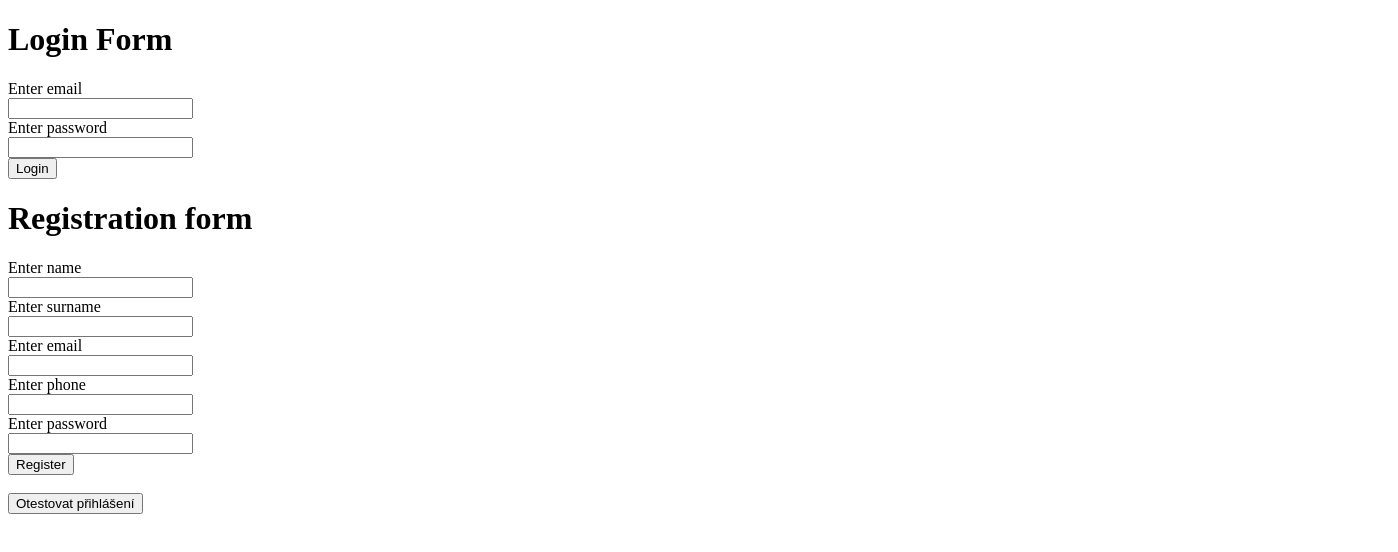
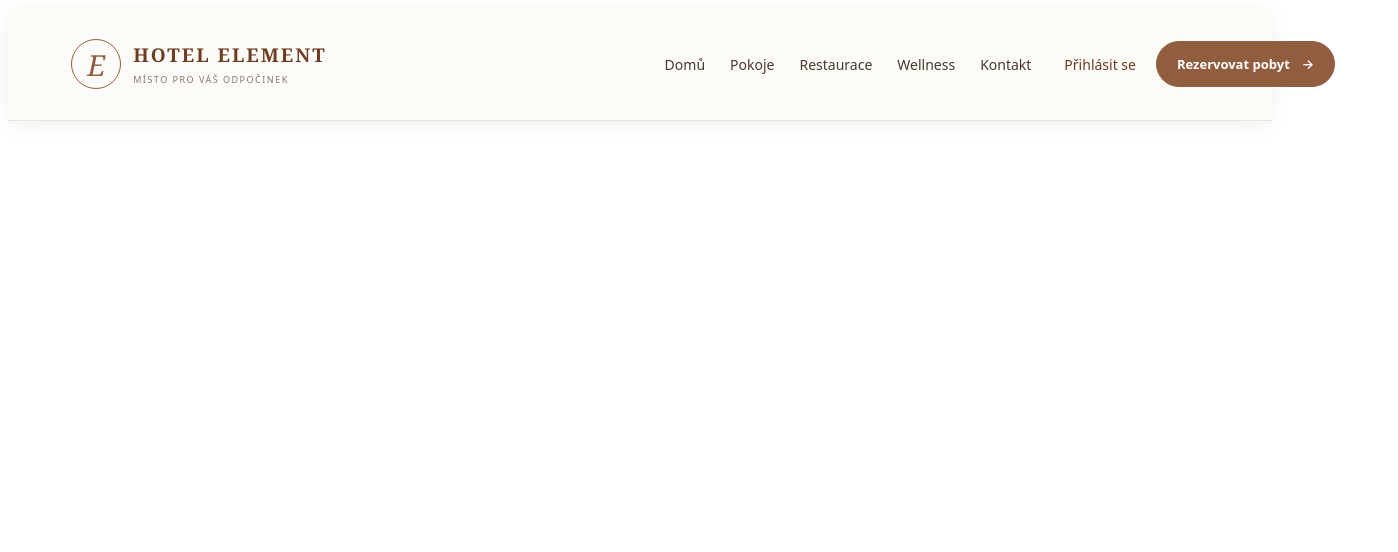
Before and after one commit to ondrakodat/HotelSystem_GUI, a Vue app: page /login in a window 1280 px wide. Shown: the top 552 px of the page, 1398 px wide, since content can reach past the window. Built offline with nearby package versions, Linux system fonts and the light colour scheme.

Commit message:
Added top menu from C# hotel system

```diff
--- a/src/App.vue
+++ b/src/App.vue
@@ -1,14 +1,11 @@
 <script setup lang="ts">
+import HeaderMenu from './components/HeaderMenu.vue';
 import Login from './components/LoginForm.vue'
 import Registration from './components/RegisterForm.vue'
-import Test from './components/Test.vue'
 </script>
 
 <template>
-  <Login />
-  <Registration />
-  <br>
-  <Test />
+  <HeaderMenu />
 </template>
 
 <style scoped>
--- /dev/null
+++ b/src/components/HeaderMenu.css
@@ -0,0 +1,272 @@
+.hotel-header {
+  --hotel-brown: #915d3f;
+  --hotel-dark-brown: #6e3c21;
+  --hotel-cream: #fdfbf8;
+
+  position: relative;
+  z-index: 100;
+  width: 100%;
+  background: var(--hotel-cream);
+  border-bottom: 1px solid rgba(110, 60, 33, 0.12);
+  box-shadow: 0 4px 18px rgba(50, 30, 15, 0.06);
+  font-family: system-ui, -apple-system, BlinkMacSystemFont,
+    "Segoe UI", sans-serif;
+}
+
+.header-container {
+  width: min(1440px, 100%);
+  min-height: 88px;
+  margin-inline: auto;
+  padding: 12px 5%;
+  display: flex;
+  align-items: center;
+  justify-content: space-between;
+  gap: 32px;
+}
+
+/* Logo */
+
+.hotel-logo {
+  display: inline-flex;
+  align-items: center;
+  gap: 12px;
+  flex-shrink: 0;
+  color: var(--hotel-dark-brown);
+  text-decoration: none;
+}
+
+.logo-symbol {
+  width: 48px;
+  height: 48px;
+  display: grid;
+  place-items: center;
+  border: 1px solid var(--hotel-brown);
+  border-radius: 50%;
+  color: var(--hotel-brown);
+  font-family: Georgia, serif;
+  font-size: 29px;
+  font-style: italic;
+}
+
+.logo-text {
+  display: flex;
+  flex-direction: column;
+  gap: 5px;
+}
+
+.logo-name {
+  font-family: Georgia, "Times New Roman", serif;
+  font-size: 19px;
+  font-weight: 600;
+  letter-spacing: 2px;
+  white-space: nowrap;
+}
+
+.logo-subtitle {
+  font-size: 9px;
+  letter-spacing: 1.5px;
+  color: #8a7567;
+  white-space: nowrap;
+}
+
+/* Navigace */
+
+.header-navigation {
+  display: flex;
+  align-items: center;
+  gap: 25px;
+}
+
+.nav-link {
+  position: relative;
+  padding-block: 10px;
+  color: #49382e;
+  font-size: 14px;
+  font-weight: 500;
+  text-decoration: none;
+  white-space: nowrap;
+  transition: color 0.2s ease;
+}
+
+.nav-link::after {
+  position: absolute;
+  right: 0;
+  bottom: 3px;
+  left: 0;
+  height: 2px;
+  background: var(--hotel-brown);
+  content: "";
+  transform: scaleX(0);
+  transform-origin: left;
+  transition: transform 0.2s ease;
+}
+
+.nav-link:hover {
+  color: var(--hotel-brown);
+}
+
+.nav-link:hover::after {
+  transform: scaleX(1);
+}
+
+/* Přihlášení a rezervace */
+
+.header-actions {
+  display: flex;
+  align-items: center;
+  gap: 20px;
+  margin-left: 8px;
+}
+
+.login-link {
+  color: var(--hotel-dark-brown);
+  font-size: 14px;
+  font-weight: 500;
+  text-decoration: none;
+  white-space: nowrap;
+}
+
+.login-link:hover {
+  color: var(--hotel-brown);
+}
+
+.reservation-button {
+  display: inline-flex;
+  align-items: center;
+  justify-content: center;
+  gap: 12px;
+  padding: 13px 20px;
+  border: 1px solid var(--hotel-brown);
+  border-radius: 999px;
+  background: var(--hotel-brown);
+  color: white;
+  font-size: 13px;
+  font-weight: 600;
+  text-decoration: none;
+  white-space: nowrap;
+  transition:
+    background 0.2s ease,
+    border-color 0.2s ease,
+    transform 0.2s ease;
+}
+
+.reservation-button:hover {
+  transform: translateY(-1px);
+  background: var(--hotel-dark-brown);
+  border-color: var(--hotel-dark-brown);
+}
+
+/* Mobilní tlačítko je na desktopu skryté */
+
+.menu-toggle {
+  display: none;
+}
+
+/* Tablet a mobil */
+
+@media (max-width: 1100px) {
+  .header-container {
+    gap: 18px;
+    padding-inline: 3%;
+  }
+
+  .header-navigation {
+    gap: 15px;
+  }
+
+  .header-actions {
+    gap: 12px;
+    margin-left: 0;
+  }
+
+  .logo-name {
+    font-size: 16px;
+    letter-spacing: 1.5px;
+  }
+
+  .logo-subtitle {
+    font-size: 8px;
+    letter-spacing: 1px;
+  }
+
+  .reservation-button {
+    padding: 12px 15px;
+  }
+}
+
+@media (max-width: 850px) {
+  .header-container {
+    min-height: 76px;
+    padding: 12px 5%;
+    flex-wrap: wrap;
+  }
+
+  .logo-symbol {
+    width: 42px;
+    height: 42px;
+    font-size: 25px;
+  }
+
+  .menu-toggle {
+    width: 44px;
+    height: 44px;
+    display: flex;
+    flex-direction: column;
+    align-items: center;
+    justify-content: center;
+    gap: 5px;
+    border: 1px solid rgba(110, 60, 33, 0.25);
+    border-radius: 10px;
+    background: transparent;
+    cursor: pointer;
+  }
+
+  .menu-toggle span {
+    width: 21px;
+    height: 2px;
+    border-radius: 2px;
+    background: var(--hotel-dark-brown);
+  }
+
+  .header-navigation {
+    display: none;
+    width: 100%;
+    flex-direction: column;
+    align-items: stretch;
+    gap: 4px;
+    padding: 12px 0 8px;
+    border-top: 1px solid rgba(110, 60, 33, 0.12);
+  }
+
+  .header-navigation.navigation-open {
+    display: flex;
+  }
+
+  .nav-link {
+    padding: 12px 8px;
+  }
+
+  .nav-link::after {
+    display: none;
+  }
+
+  .header-actions {
+    flex-direction: column;
+    align-items: stretch;
+    gap: 12px;
+    margin-top: 8px;
+    padding-top: 16px;
+    border-top: 1px solid rgba(110, 60, 33, 0.12);
+  }
+
+  .login-link {
+    padding: 8px;
+    text-align: center;
+  }
+
+  .reservation-button {
+    width: 100%;
+    box-sizing: border-box;
+    padding: 14px;
+  }
+}
--- /dev/null
+++ b/src/components/HeaderMenu.vue
@@ -0,0 +1,92 @@
+
+<script setup lang="ts">
+import { ref } from 'vue'
+import './HeaderMenu.css'
+
+const menuOpen = ref(false)
+
+const navigation = [
+  { label: 'Domů', href: '#domu' },
+  { label: 'Pokoje', href: '#pokoje' },
+  { label: 'Restaurace', href: '#restaurace' },
+  { label: 'Wellness', href: '#wellness' },
+  { label: 'Kontakt', href: '#kontakt' },
+]
+
+function closeMenu() {
+  menuOpen.value = false
+}
+</script>
+
+<template>
+  <header class="hotel-header">
+    <div class="header-container">
+      <!-- Logo hotelu -->
+      <a href="#domu" class="hotel-logo" @click="closeMenu">
+        <span class="logo-symbol" aria-hidden="true">E</span>
+
+        <span class="logo-text">
+          <span class="logo-name">HOTEL ELEMENT</span>
+          <span class="logo-subtitle">MÍSTO PRO VÁŠ ODPOČINEK</span>
+        </span>
+      </a>
+
+      <!-- Tlačítko pro mobilní menu -->
+      <button
+        class="menu-toggle"
+        type="button"
+        :aria-expanded="menuOpen"
+        aria-label="Otevřít nebo zavřít navigaci"
+        @click="menuOpen = !menuOpen"
+      >
+        <span></span>
+        <span></span>
+        <span></span>
+      </button>
+
+      <!-- Navigace -->
+      <nav
+        class="header-navigation"
+        :class="{ 'navigation-open': menuOpen }"
+        aria-label="Hlavní navigace"
+      >
+        <a
+          v-for="item in navigation"
+          :key="item.href"
+          :href="item.href"
+          class="nav-link"
+          @click="closeMenu"
+        >
+          {{ item.label }}
+        </a>
+
+        <div class="header-actions">
+          <a href="/login" class="login-link" @click="closeMenu">
+            Přihlásit se
+          </a>
+
+          <a
+            href="#pokoje"
+            class="reservation-button"
+            @click="closeMenu"
+          >
+            Rezervovat pobyt
+            <span aria-hidden="true">→</span>
+          </a>
+        </div>
+      </nav>
+    </div>
+  </header>
+</template>
+
+<style scoped>
+
+
+@media (prefers-reduced-motion: reduce) {
+  .nav-link,
+  .nav-link::after,
+  .reservation-button {
+    transition: none;
+  }
+}
+</style>
```
